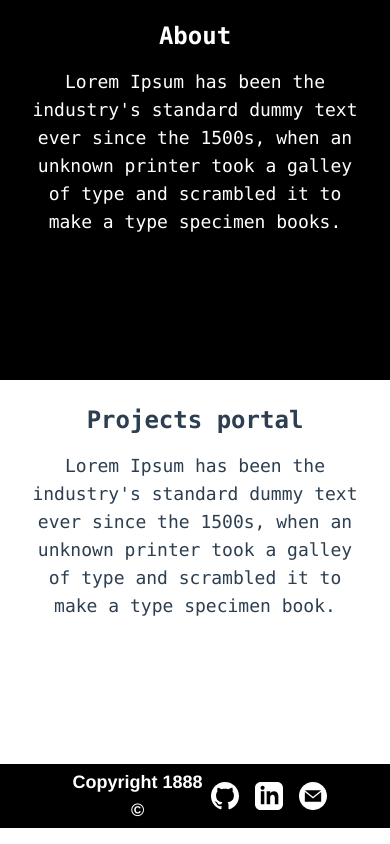
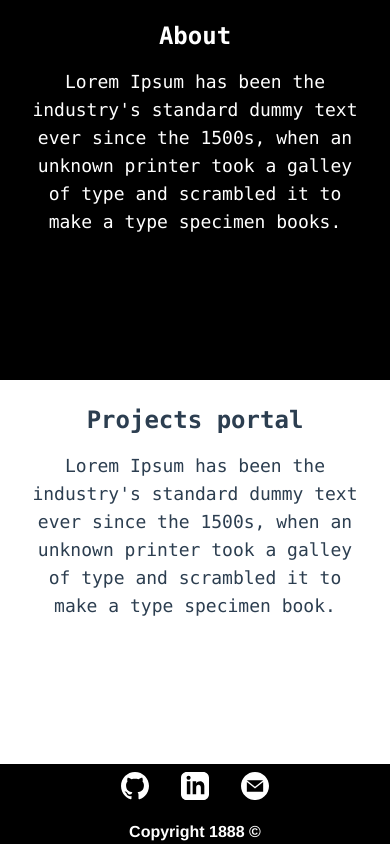
Before and after one commit to 6ixBit/hamza-website, a Vue app: page / in a window 390 px wide. Shown: the part 476-1320 px from the top of the page. Built offline with nearby package versions, Linux system fonts and the light colour scheme.

Commit message:
Added responsiveness to footer on mobile devices with low width

```diff
--- a/src/components/Footer.vue
+++ b/src/components/Footer.vue
@@ -1,34 +1,40 @@
-<template lang="">
-   <footer>
+<template>
+  <footer>
     <div class="footer">
       <p>Copyright 1888 ©</p>
 
       <ul class="icons">
-        <img src="/github.svg" alt="github_icon">
-        <img src="/linkedin.svg" alt="linkedin_icon">
-        <img src="/email.svg" alt="email_icon">
+        <a href="https://github.com/6ixBit">
+          <img src="/github.svg" alt="github_icon" />
+        </a>
+        <a href="https://www.linkedin.com/in/hamza-carew-26b05b159/">
+          <img src="/linkedin.svg" alt="linkedin_icon" />
+        </a>
+        <a href="mailto:h@gmail.com">
+          <img src="/email.svg" alt="email_icon" />
+        </a>
       </ul>
+
     </div>
   </footer>
 </template>
 
 <script>
 export default {
-    name: "Footer"
-}
+  name: "Footer",
+};
 </script>
 
 <style scoped>
-
 .footer {
-  @apply flex justify-between items-center bg-black text-white px-16 md:px-28 bottom-0 left-0 w-full h-16 z-0;
+  @apply flex flex-col md:flex-row justify-between items-center bg-black text-white px-16 md:px-28 w-full h-20;
 }
 
 p {
-    @apply text-lg font-bold;
+  @apply text-base md:text-lg font-bold;
 }
 
 .icons {
- @apply flex flex-row space-x-4 z-10 fill-current text-white;
+  @apply flex flex-row pt-2 order-first md:order-last space-x-8 md:space-x-6 z-10 text-white;
 }
 </style>
```
